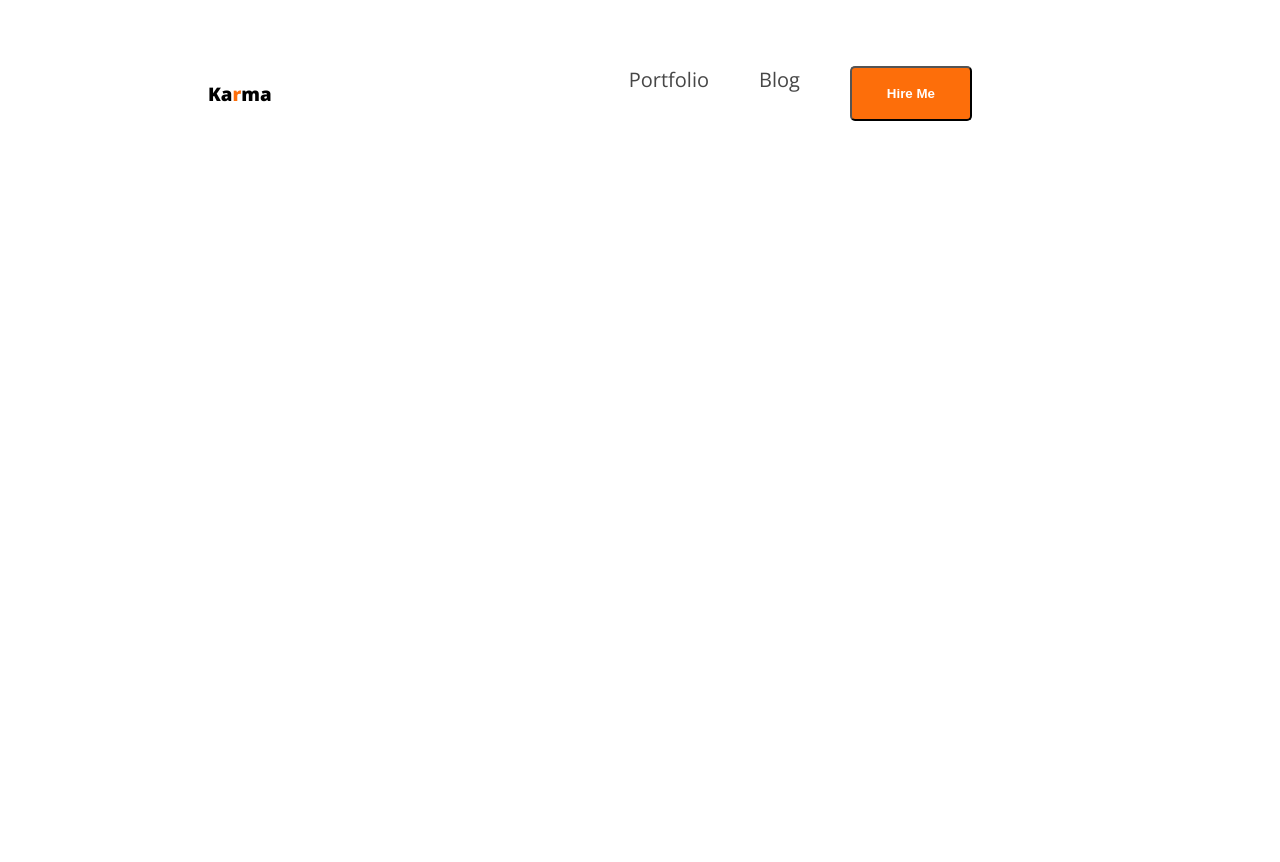
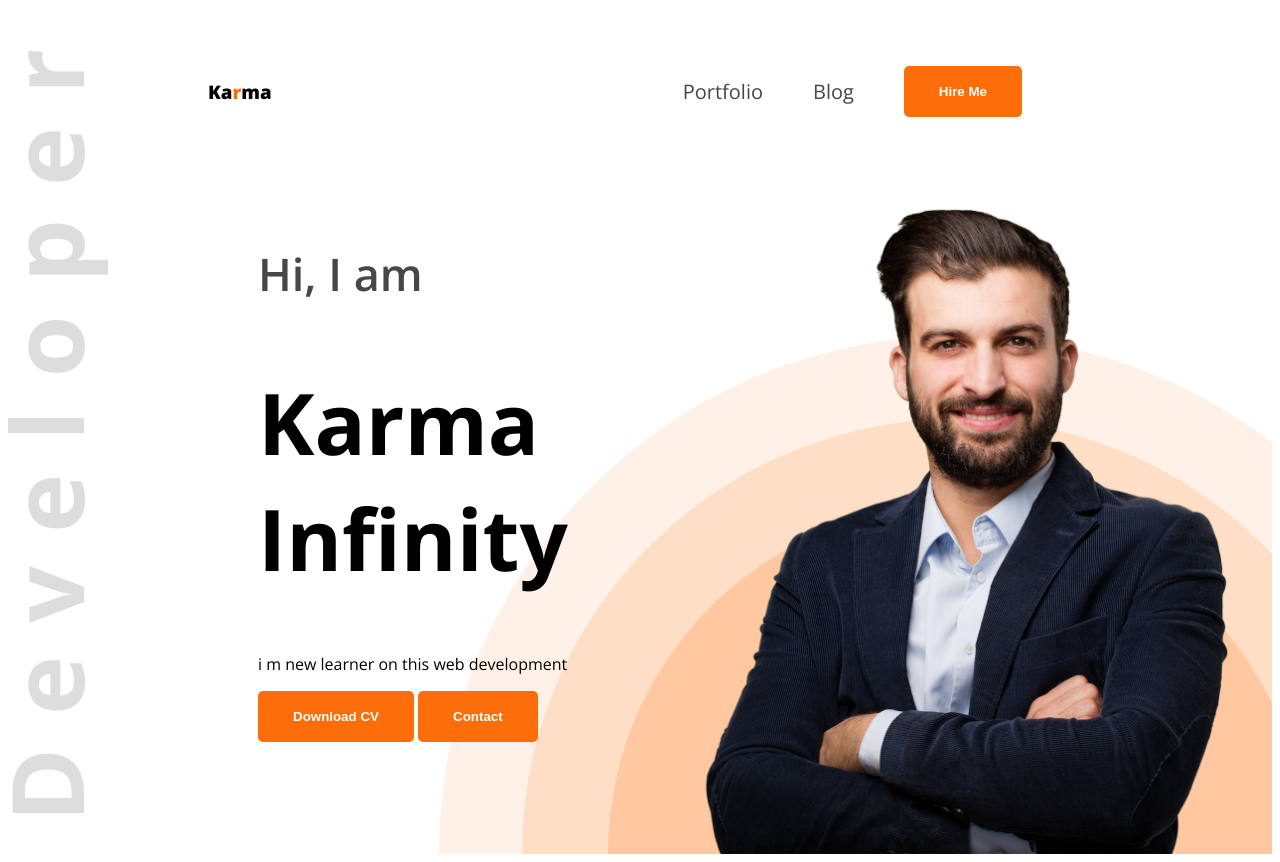
Before and after one commit to KarmaInfinityStudio/web-dev-portfolio, a plain HTML site: page index.html in a window 1280 px wide. Before the commit the page ends 800 px from the top, so only its background shows below. Drawn offline with nearby package versions, Linux system fonts and the light colour scheme.

Commit message:
headerbgimage

```diff
--- a/index.html
+++ b/index.html
@@ -12,7 +12,7 @@
 
 </head>
 <body class="open-sans-normalfont">
-    <header>
+    <header class="header">
         <nav>
             <h3 class="nav-title">Ka<span class="text-primary">r</span>ma</h3>
             <ul>
@@ -21,6 +21,18 @@
                 <li><a href=""><button class="btn-primary">Hire Me</button></a></li>
             </ul>
         </nav>
+        <div class="banner">
+            <div class="banner-content">
+                <h4 class="banner-greetings dark-2">Hi, I am</h4>
+                <h1 class="banner-title"> Karma Infinity</h1>
+                <p class="banner-descriptio">
+                    i m new learner on this web development
+                </p>
+                <button class="btn-primary">Download CV</button>
+                <button class="btn-primary">Contact</button>
+            </div>
+            <img class="banner-profile" src="images/hardy.png" alt="">
+        </div>
     </header>
     <main>
 
--- a/styles/portfolio.css
+++ b/styles/portfolio.css
@@ -22,6 +22,13 @@ nav{
 }
 /* Nav Styles*/
 
+.header {
+    background-image: url(../images/developer.png),url(../images/header_bg.png);
+    background-repeat: no-repeat;
+    background-position: top left, bottom right;
+}
+
+
 .text-primary {
     color: #fd6e0a
 }
@@ -32,7 +39,9 @@ nav{
 .btn-primary {
   background-color: #fd6e0a;
   font-weight: bold;
+  font size: 20px;
   color: white;
+  border: none;
   padding: 18px 35px;
   border-radius: 5px;
 }
@@ -49,5 +58,28 @@ nav li a {
 
 nav ul {
     display: flex;
-    margin-right: 50px;
+    align-items: center;
+
 }
+
+.banner-greetings {
+    font-size: 45px;
+    font-weight: 600;
+}
+.banner {
+    display: flex;
+    justify-content: space-between;
+    margin: 0 35px 0 250px;
+}
+
+.banner-title {
+    font-weight: bold;
+    font-size: 85px;
+}
+
+.banner-profile {
+    width: 580px;
+}
+.banner-content {
+    max-width: 580px;
+}
```
